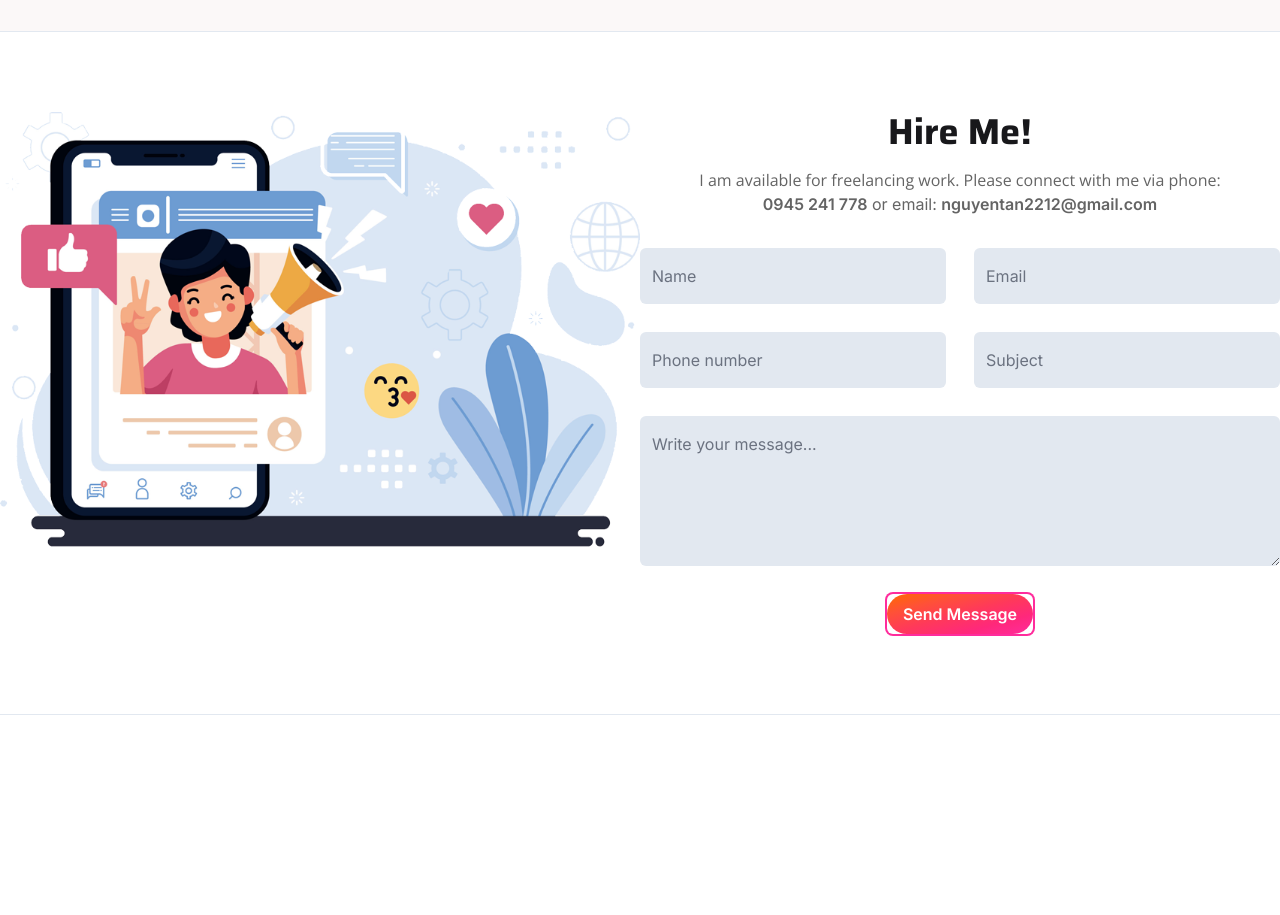
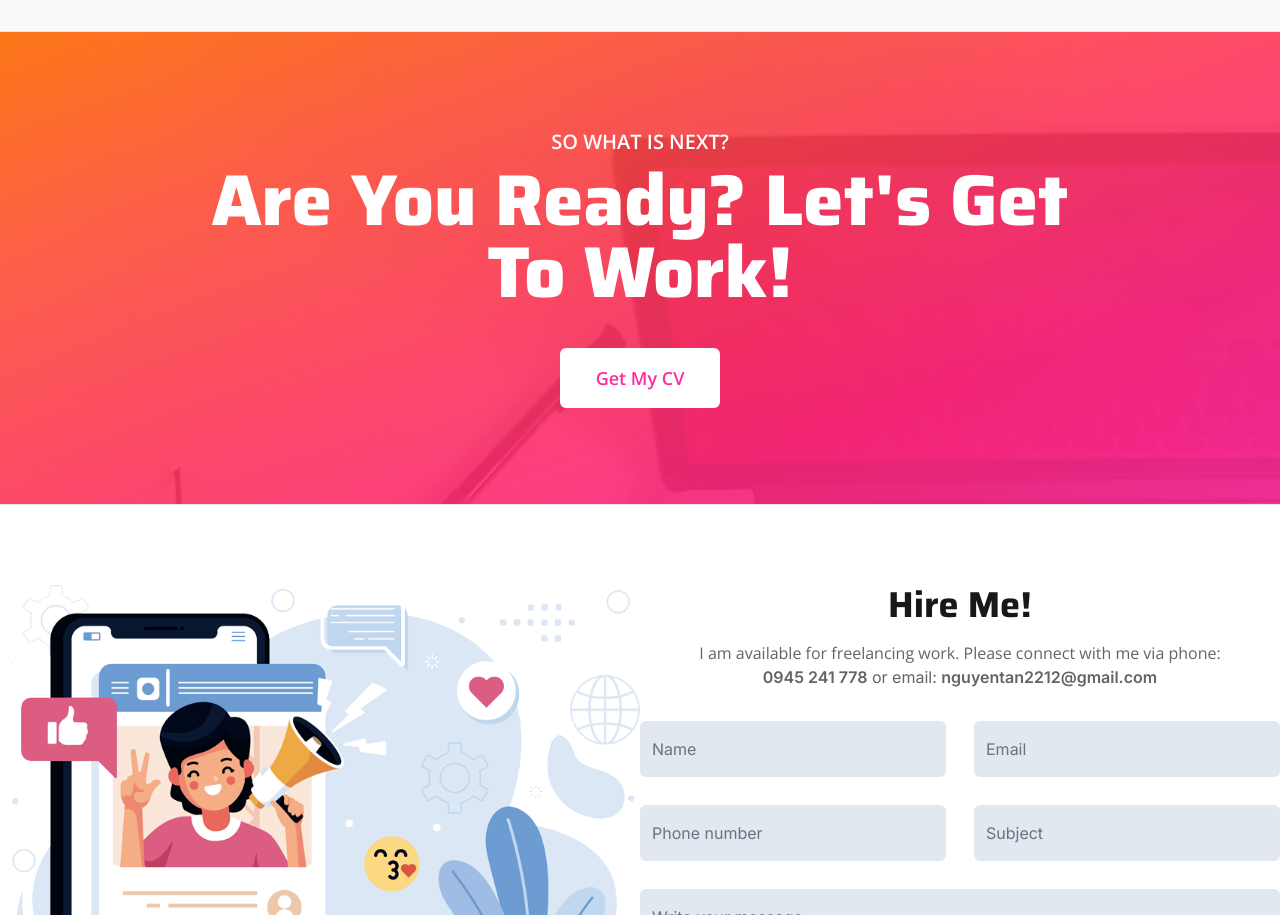
Before and after one commit to nguyentan2212/portfolio, a Next.js app: page / in a window 1280 px wide. Shown: the part 1840-2755 px from the top of the page. Before the commit the page ends 2555 px from the top, so only its background shows below. Built offline with nearby package versions, Linux system fonts and the light colour scheme.

Commit message:
add get cv section

```diff
--- /dev/null
+++ b/components/GetCV/GetCV.tsx
@@ -0,0 +1,33 @@
+import React from "react";
+import { Fade } from "react-awesome-reveal";
+
+type Props = {};
+
+const GetCV = (props: Props) => {
+  return (
+    <div className="w-full bg-fixed bg-[url('/images/hero-banner.jpg')] py-24 relative before:absolute before:inset-0 before:w-full before:h-full before:opacity-90 before:bg-gradient">
+      <div className="relative w-full z-10">
+        <p className="font-main font-semibold text-xl text-center text-white mb-2">
+          SO WHAT IS NEXT?
+        </p>
+        <h1 className="font-heading text-center text-7xl text-white font-extrabold max-w-4xl mx-auto">
+          Are You Ready? Let's Get To Work!
+        </h1>
+        <Fade
+          cascade
+          direction="up"
+          className="flex flex-row justify-center mt-10"
+        >
+          <button
+            className="py-4 px-9 bg-white hover:bg-black rounded-md text-primary hover:text-white hover:duration-150 transition-all ease-linear font-main font-semibold text-lg"
+            onClick={() => console.log("click!")}
+          >
+            Get My CV
+          </button>
+        </Fade>
+      </div>
+    </div>
+  );
+};
+
+export default GetCV;
--- /dev/null
+++ b/components/GetCV/index.ts
@@ -0,0 +1 @@
+export { default } from "./GetCV";
--- a/pages/index.tsx
+++ b/pages/index.tsx
@@ -2,6 +2,7 @@ import Hero from "../components/Hero";
 import Skills from "../components/Skills";
 import Timeline from "../components/Timeline";
 import HireMeForm from "../components/HireMeForm";
+import GetCV from "../components/GetCV";
 
 export default function Home() {
   return (
@@ -12,8 +13,9 @@ export default function Home() {
       <div className="w-full h-[1px] bg-slate-200"></div>
       <Timeline />
       <div className="w-full h-[1px] bg-slate-200"></div>
+      <GetCV />
+      <div className="w-full h-[1px] bg-slate-200"></div>
       <HireMeForm />
-      <div className="w-full h-[1px] bg-slate-200"></div>
       <footer></footer>
     </div>
   );
```
